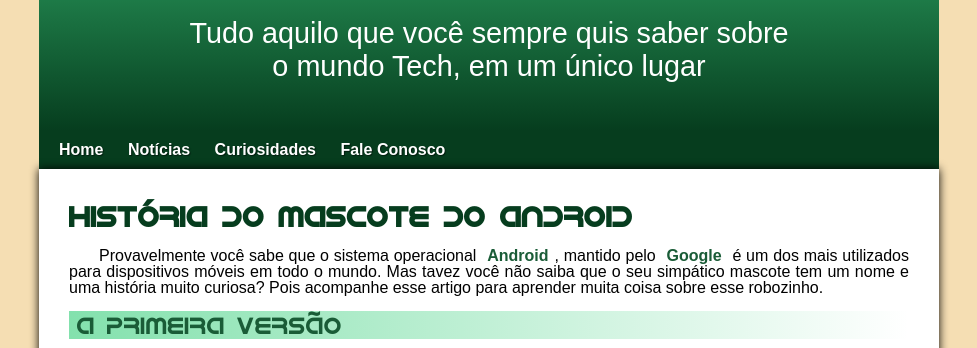
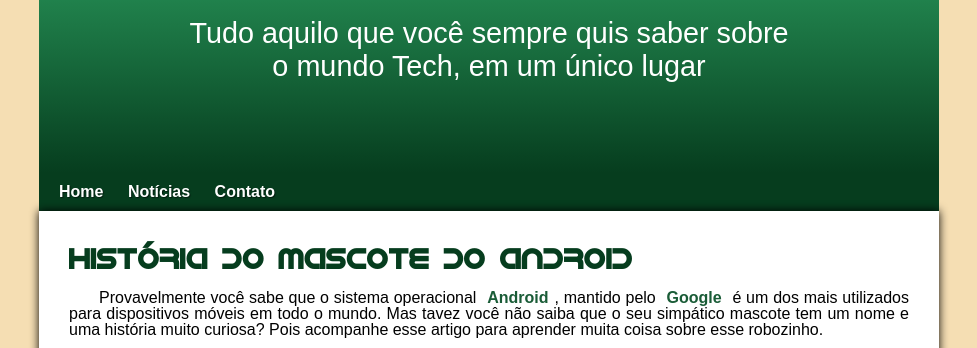
Before and after one commit to hortavitor/projeto-android, a plain HTML site: page index.html in a window 1280 px wide. Shown: the part 99-447 px from the top of the page, without its empty margins (151-1128 px from the left). Drawn offline with nearby package versions, Linux system fonts and the light colour scheme.

Commit message:
problema de padding resolvido

```diff
--- a/estilo/style.css
+++ b/estilo/style.css
@@ -58,8 +58,11 @@ header > p {
     color: white;
     font-family: var(--fonte-padrao);
     font-size: 1.2em;
-    max-width: 500px;
+    max-width: 600px;
+    padding-right: 10px;
+    padding-left: 10px;
     margin: auto;
+    padding-bottom: 50px;
 }
 
 nav {
--- a/index.html
+++ b/index.html
@@ -17,8 +17,7 @@
     <nav>
         <a href="#">Home</a>
         <a href="#">Notícias</a>
-        <a href="#">Curiosidades</a>
-        <a href="#">Fale Conosco</a>
+        <a href="#">Contato</a>
     </nav>
 
     <main>
```
